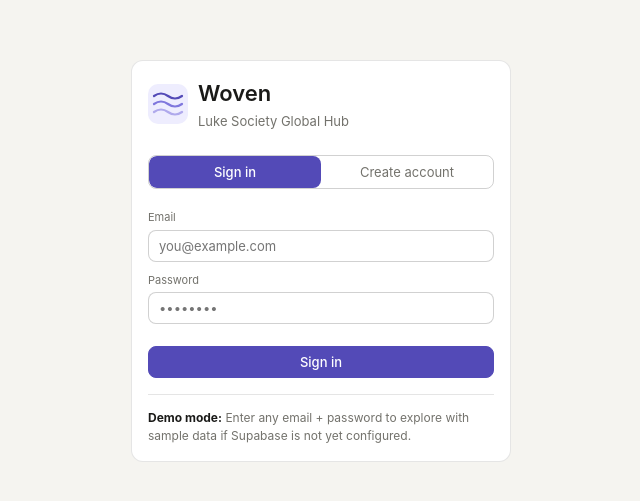
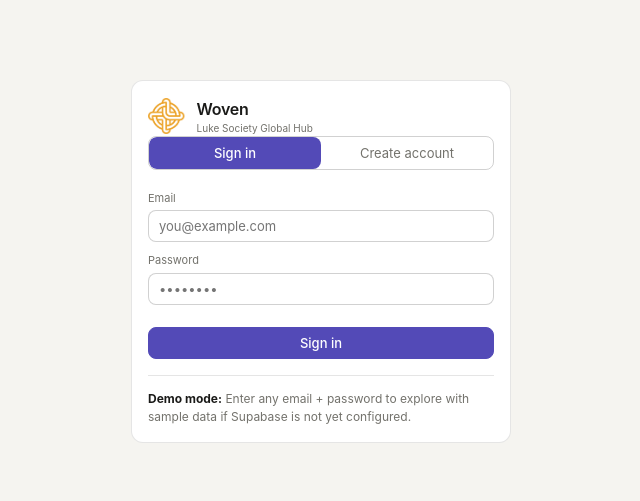
Before and after one commit to jonengbers/woven-demo, a plain HTML site: page index.html in a window 1280 px wide. Shown: the part 139-640 px from the top of the page, without its empty margins (319-959 px from the left). Drawn offline with nearby package versions, Linux system fonts and the light colour scheme.

Commit message:
Update index.html

```diff
--- a/index.html
+++ b/index.html
@@ -172,18 +172,10 @@
 <!-- ── AUTH SCREEN ── -->
 <div id="auth-screen">
   <div class="auth-card card">
-    <div class="auth-logo">
-      <svg viewBox="0 0 40 40" fill="none">
-        <rect width="40" height="40" rx="10" fill="#EEEDFE"/>
-        <path d="M6 12 Q13 7 20 12 Q27 17 34 12" stroke="#534AB7" stroke-width="2.2" fill="none" stroke-linecap="round"/>
-        <path d="M6 20 Q13 15 20 20 Q27 25 34 20" stroke="#7F77DD" stroke-width="2.2" fill="none" stroke-linecap="round"/>
-        <path d="M6 28 Q13 23 20 28 Q27 33 34 28" stroke="#AFA9EC" stroke-width="2.2" fill="none" stroke-linecap="round"/>
-      </svg>
-      <div>
-        <div class="auth-title">Woven</div>
-        <div class="auth-sub">Luke Society Global Hub</div>
-      </div>
-    </div>
+    <div class="logo-area">
+  <img src="Luke_logo.png" style="height:36px;width:auto;" alt="Luke Society"/>
+  <div><div class="logo-name">Woven</div><div class="logo-tag">Luke Society Global Hub</div></div>
+</div>
     <div class="auth-tabs">
       <button class="auth-tab active" onclick="switchAuthTab('login',this)">Sign in</button>
       <button class="auth-tab" onclick="switchAuthTab('signup',this)">Create account</button>
```
